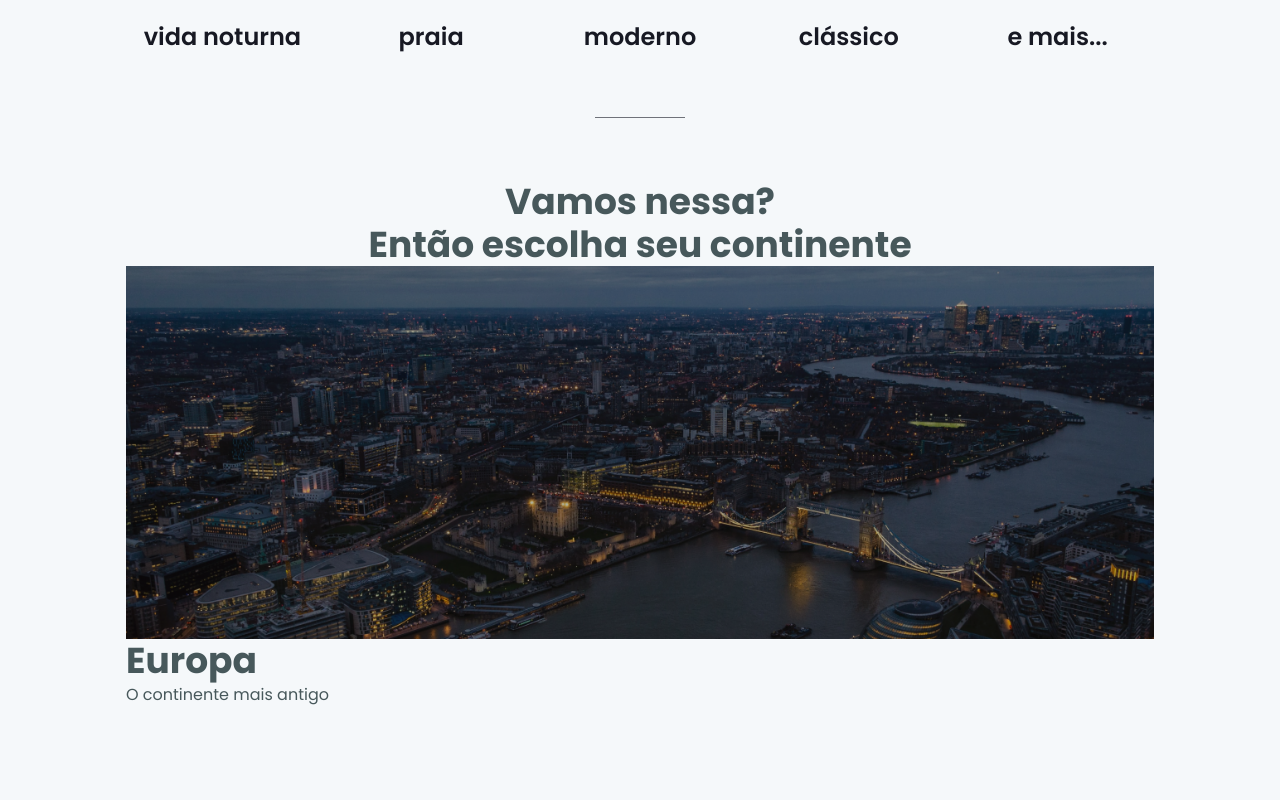
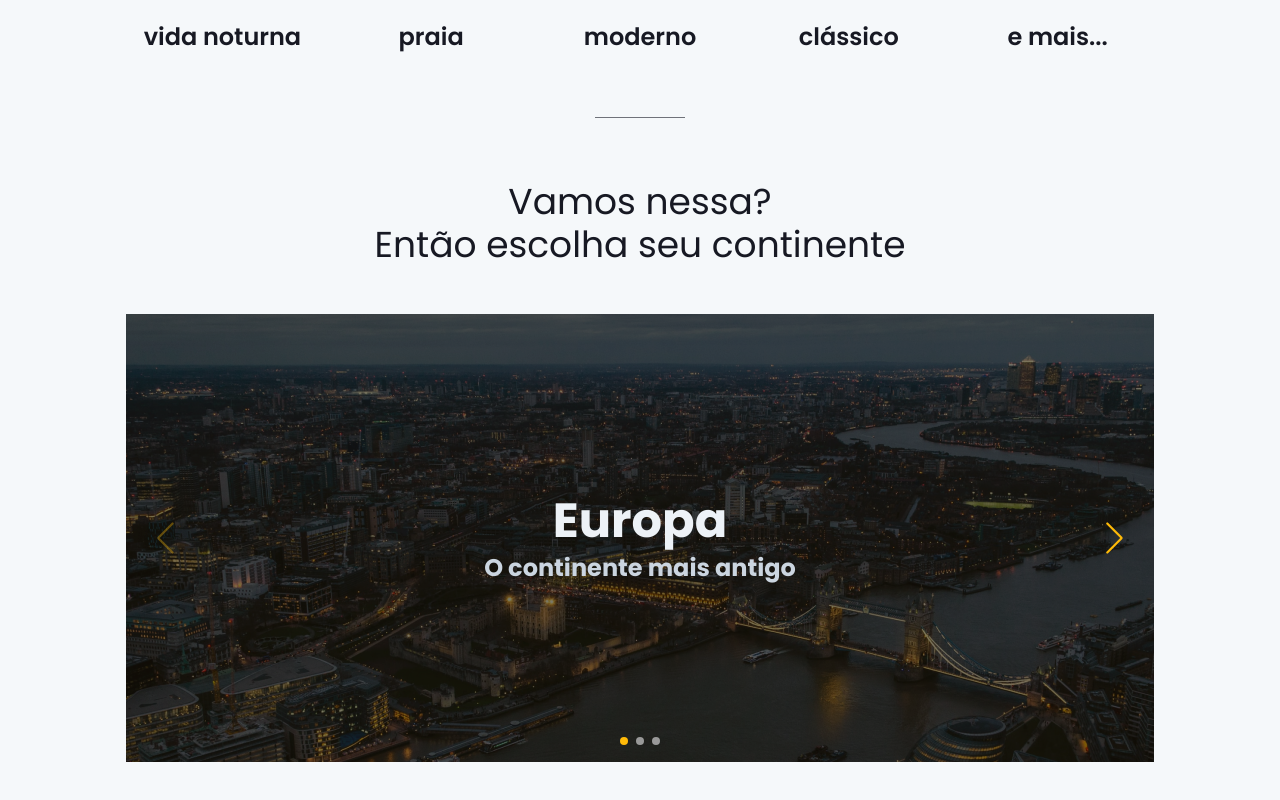
Before and after one commit to vagnerolliver/ignite-challenge-08-interface-com-chakra-ui, a Next.js app: page / in a window 1280 px wide. Shown: the part 658-1458 px from the top of the page. Built offline with nearby package versions, Linux system fonts and the light colour scheme.

Commit message:
feat: banner home with swiper

```diff
--- a/components/Slider/index.tsx
+++ b/components/Slider/index.tsx
@@ -1,7 +1,10 @@
-import { Image, Heading, Text} from '@chakra-ui/react'
+import { Heading, Text, Flex, Box } from '@chakra-ui/react'
 import { Swiper, SwiperSlide } from 'swiper/react'
+import { Navigation, Pagination } from 'swiper'
 
-import 'swiper/css';
+import 'swiper/css/pagination'
+import 'swiper/css/navigation'
+import 'swiper/css'
 
 interface Slide {
   src: string,
@@ -16,17 +19,47 @@ interface SliderProps {
 export function Slider({ slides }: SliderProps): JSX.Element  {
   return (
     <Swiper
-      slidesPerView={1}
       onSlideChange={() => console.log('slide change')}
       onSwiper={(swiper) => console.log(swiper)}
+      modules={[Navigation, Pagination]}
+      pagination={{ clickable: true }}
+      slidesPerView={1}
+      navigation
     >
       {slides && slides.map(slide =>(
         <SwiperSlide key={slide.title}>
-          <Image src={slide.src} alt={slide.title} />
-          <Heading as="h3">
-            {slide.title}
-          </Heading>
-          <Text>{slide.subtitle}</Text>
+          <Box
+            height="450"
+            backgroundImage={slide.src}
+            backgroundRepeat="no-repeat"
+            backgroundPosition="center"
+            backgroundSize="cover"
+            position="relative"
+          >
+            <Box
+              position="absolute"
+              top="50%"
+              left="50%"
+              transform="translate(-50%, -50%)"
+              align="center"
+              zIndex="2"
+            >
+              <Heading as="h3" color="gray.100" fontSize="48px">
+                {slide.title}
+              </Heading>
+              <Text color="gray.300" fontWeight="700" fontSize="24px">{slide.subtitle}</Text>
+            </Box>
+
+            <Box
+              position="absolute"
+              top= "0"
+              right= "0"
+              backgroundColor= "rgba(28, 20, 1, 0.35)"
+              width= "100%"
+              height= "100%"
+              zIndex="1"
+            />
+          </Box>
         </SwiperSlide>
       ))}
     </Swiper>
--- a/pages/_app.tsx
+++ b/pages/_app.tsx
@@ -2,6 +2,8 @@ import { ChakraProvider } from '@chakra-ui/react'
 import type { AppProps } from 'next/app'
 
 import { theme } from '../styles/theme'
+
+import "../styles/global.css";
 
 function MyApp({ Component, pageProps }: AppProps) {
   return (
--- a/pages/index.tsx
+++ b/pages/index.tsx
@@ -46,7 +46,7 @@ const Home: NextPage = (): JSX.Element => {
             w="100%"
           >
             <Box w="100%" maxW="430" mt="8">
-              <Heading as='h2' fontSize="36" mb="5" color="gray.100">
+              <Heading as='h2' fontSize="36" mb={6} color="gray.100">
                 5 Continentes,
                 infinitas possibilidades.
               </Heading>
@@ -91,12 +91,21 @@ const Home: NextPage = (): JSX.Element => {
           <Divider orientation='horizontal' maxWidth={90} borderColor='gray.900'/>
         </Center>
 
-        <Heading as="h2" textAlign="center">
+        <Heading
+          as="h2"
+          textAlign="center"
+          fontSize="36"
+          fontWeight='400'
+          color="gray.900"
+          mb={12}
+        >
           Vamos nessa? <br />
           Então escolha seu continente
         </Heading>
 
         <Slider slides={slides} />
+
+        <Box mb={10} />
       </Container>
     </>
   )
--- /dev/null
+++ b/styles/global.css
@@ -0,0 +1,45 @@
+.swiper-button-next,
+.swiper-button-prev {
+  color: #FFBA08 !important;
+}
+
+.swiper-button-next::after {
+  font-size: 2rem !important;
+  margin-right: 2rem;
+}
+
+
+.swiper-button-prev::after {
+  font-size: 2rem !important;
+  margin-left: 2rem;
+}
+
+.swiper-pagination-bullet {
+  background: #999999 !important;
+  opacity: 1 !important;
+}
+
+.swiper-pagination-bullet.swiper-pagination-bullet-active {
+  background: #FFBA08 !important;
+}
+
+.swiper {
+  height: 28rem;
+}
+
+@media screen and (max-width: 640px) {
+  .swiper {
+    height: auto !important;
+  }
+
+  .swiper-button-next::after {
+    font-size: 1.5rem !important;
+    margin-right: 0rem;
+  }
+
+
+  .swiper-button-prev::after {
+    font-size: 1.5rem !important;
+    margin-left: 0rem;
+  }
+}
--- a/styles/theme.ts
+++ b/styles/theme.ts
@@ -2,12 +2,6 @@ import { extendTheme } from "@chakra-ui/react";
 
 export const theme = extendTheme({
   color: {
-    dark: {
-      black: '#00000',
-      text: '#47585B',
-      info: '#999999',
-      info50: 'rgba(153, 153, 153, 0.5)'
-    },
     gray: {
       '100': '#F5F8FA', // light text
       '300': '#DADADA', // light info
```
